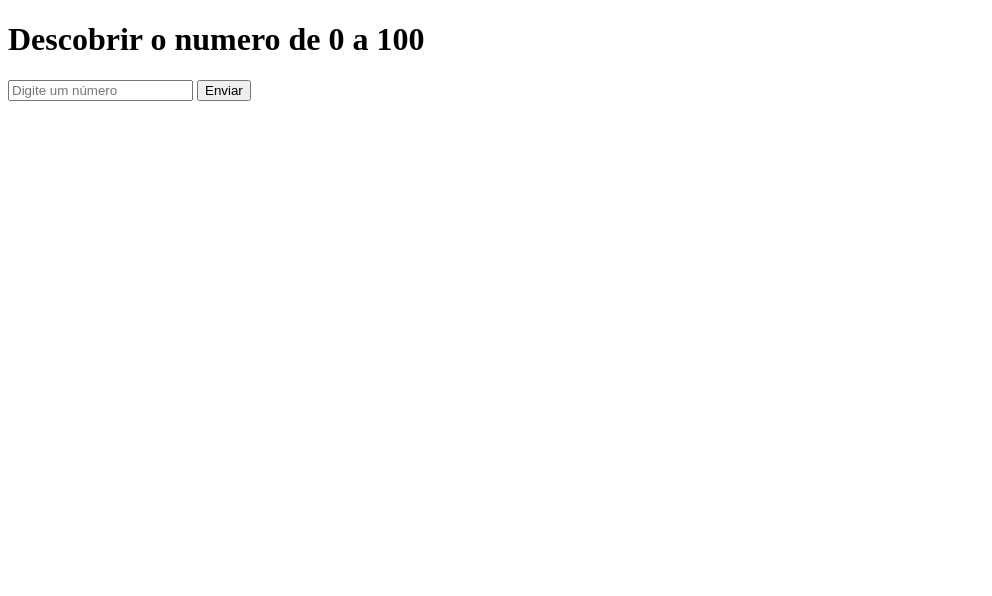
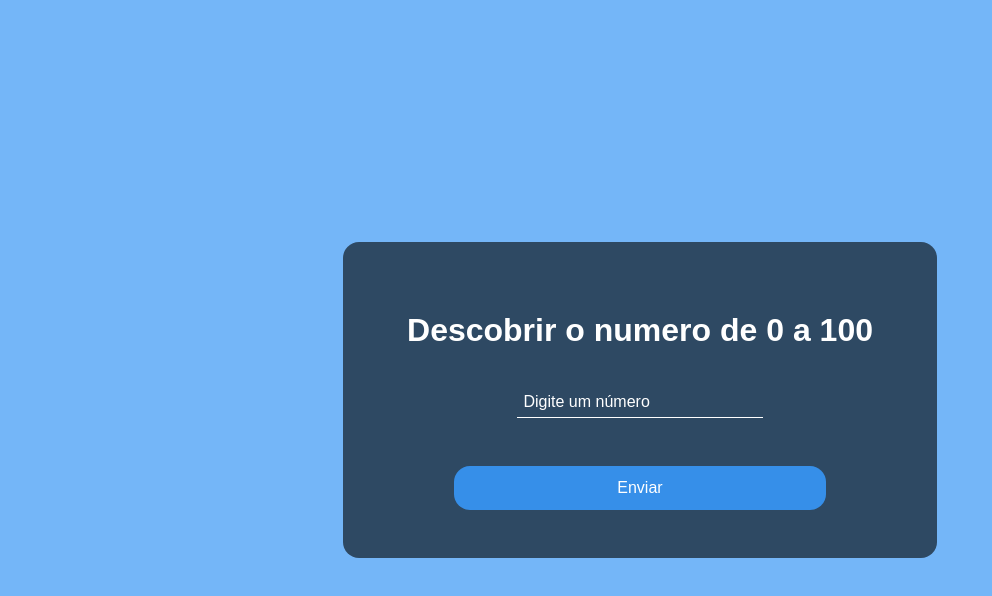
Before and after one commit to marco-almeida701/Find-Out-The-Number, a plain HTML site: page index.html in a window 1280 px wide. Shown: the whole page, without its empty margins (0-992 px from the left). Drawn offline with Linux system fonts and the light colour scheme.

Commit message:
update commands

```diff
--- a/index.html
+++ b/index.html
@@ -4,6 +4,7 @@
     <meta charset="UTF-8">
     <meta http-equiv="X-UA-Compatible" content="IE=edge">
     <meta name="viewport" content="width=device-width, initial-scale=1.0">
+    <link rel="stylesheet" href="style.css">
     <title>Descobrir o Número</title>
 </head>
 <body>
--- a/script.js
+++ b/script.js
@@ -3,7 +3,7 @@ let attemps = 0
 
 function refresh(){
     //gera um número aleatório
-
+    attemps = 0
     numberToFind = parseInt(Math.random() *100)
 
     console.log(numberToFind)
@@ -33,6 +33,7 @@ function verifyNumber(){
 
     else {
         alert(`Parabéns você Acertou!! Com ${attemps} erros` )
+        refresh()
     }
 }
 
--- /dev/null
+++ b/style.css
@@ -0,0 +1,64 @@
+:root {
+    --color-white: #fff;
+    --color-blue: #74b6f8;
+    --color-blue2: #368FE9;
+    --color-gray: #EEEEEE;
+}
+
+body {
+    all: unset;
+    font-family: Arial, Helvetica, sans-serif;
+    display: flex;
+    justify-content: center;
+    align-items: center;
+    min-height: 100vh;
+    background-color: var(--color-blue);
+}
+
+.content {
+    display: flex;
+    flex-direction: column;
+    align-items: center;
+    justify-content: center;
+    gap: 1rem;
+    background: rgba(0,0,0,0.6);
+    border-radius: 1rem;
+    padding: 3rem 4rem;
+    color: var(--color-white);
+}
+
+.content input {
+    background-color: transparent;
+    border: none;
+    outline: none;
+    color: var(--color-white);
+    font-size: 1rem;
+    padding: .4rem;
+    border-bottom: 1px solid var(--color-white);
+    width: 50%;
+}
+
+.content input::placeholder {
+    color: var(--color-white);
+}
+
+.content input:focus {
+    border-bottom: 1px solid var(--color-blue);
+}
+
+.content button {
+    padding: .8rem;
+    width: 80%;
+    font-size: 1rem;
+    background-color: var(--color-blue2);
+    border: none;
+    border-radius: 1rem;
+    color: var(--color-white);
+    margin-top: 2rem;
+    cursor: pointer;
+    transition: .4s;
+}
+
+.content button:hover {
+    background-color: var(--color-blue);
+}
```
